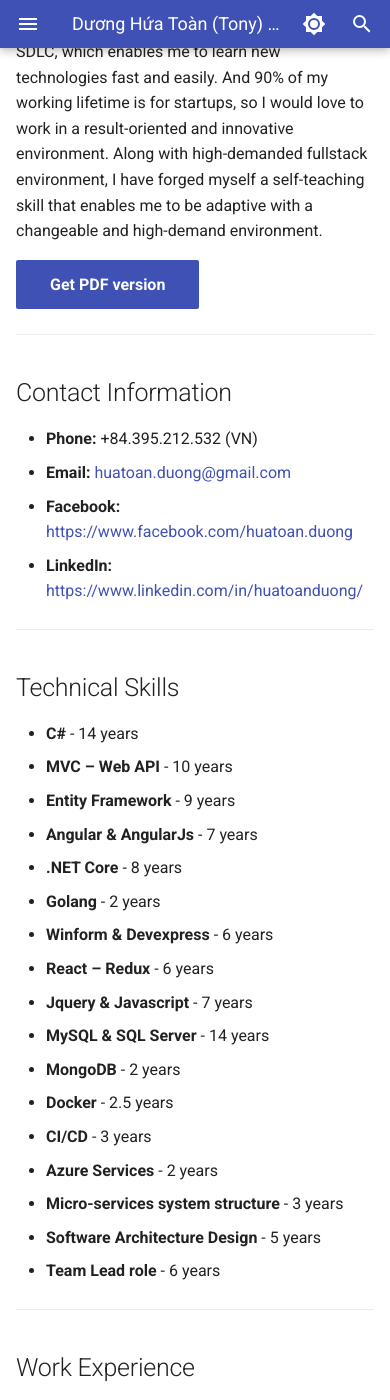
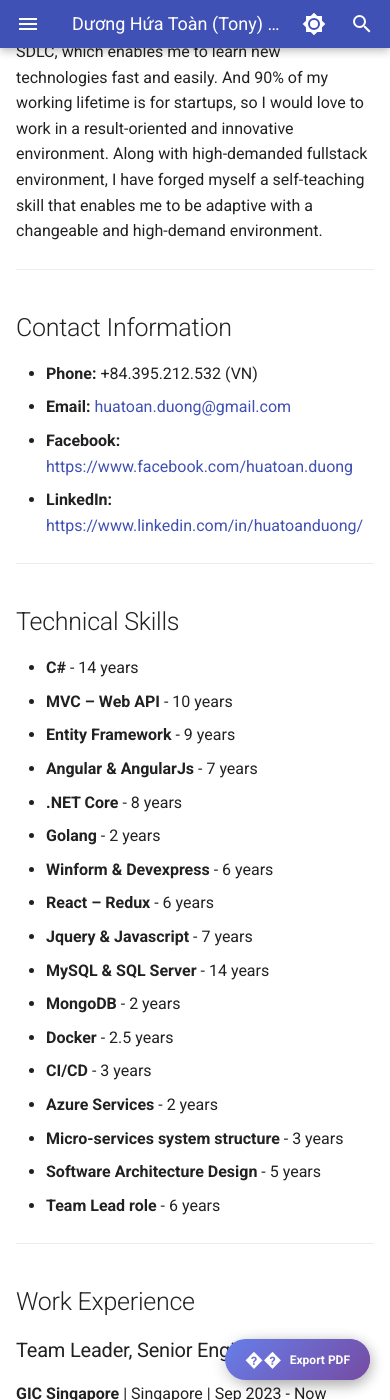
Before and after one commit to huatoanduong/huatoanduong.github.io, an MkDocs documentation site: the page built from docs/index.md, in a window 390 px wide and 1400 px high, scrolled down 294 px. Built offline with MkDocs 1.6.1 and Material for MkDocs 9.7.7, drawn with Linux system fonts in a browser that asks for light colours; comment, search, counter and statistics services are not loaded.

Commit message:
add print button

```diff
--- a/docs/index.md
+++ b/docs/index.md
@@ -9,7 +9,16 @@ lastUpdated: "2024-01-15"
 
 With 14 years working in IT industry, also in charge of some positions from analyzing to developing, team managing, deploying system, I have a deep understanding about software architecture & SDLC, which enables me to learn new technologies fast and easily. And 90% of my working lifetime is for startups, so I would love to work in a result-oriented and innovative environment. Along with high-demanded fullstack environment, I have forged myself a self-teaching skill that enables me to be adaptive with a changeable and high-demand environment.
 
-[Get PDF version](#){ .md-button .md-button--primary }
+<!-- [Get PDF version](#){ .md-button .md-button--primary } -->
+
+<!-- PDF Export Button -->
+<!-- <div style="text-align: right; margin-bottom: 2rem;"> -->
+<div>
+  <button class="pdf-export-btn" onclick="exportToPDF()">
+    <span class="icon">📄</span>
+    <span>Export PDF</span>
+  </button>
+</div>
 
 ---
 
--- /dev/null
+++ b/docs/js/pdf-button.js
@@ -0,0 +1,47 @@
+// PDF Export Button Functionality
+(function() {
+  'use strict';
+
+  // Wait for DOM to be ready
+  document.addEventListener('DOMContentLoaded', function() {
+    // Create PDF export button
+    const pdfButton = document.createElement('button');
+    pdfButton.className = 'pdf-export-btn';
+    pdfButton.innerHTML = `
+      <span class="icon">��</span>
+      <span>Export PDF</span>
+    `;
+
+    // Add button to page
+    document.body.appendChild(pdfButton);
+
+    // Add click event
+    pdfButton.addEventListener('click', function() {
+      exportToPDF();
+    });
+
+    // Function to export to PDF
+    function exportToPDF() {
+      // Show loading state
+      pdfButton.innerHTML = `
+        <span class="icon">⏳</span>
+        <span>Generating...</span>
+      `;
+      pdfButton.disabled = true;
+
+      // Use browser's print functionality for PDF export
+      setTimeout(() => {
+        window.print();
+
+        // Reset button after a delay
+        setTimeout(() => {
+          pdfButton.innerHTML = `
+            <span class="icon">��</span>
+            <span>Export PDF</span>
+          `;
+          pdfButton.disabled = false;
+        }, 2000);
+      }, 500);
+    }
+  });
+})();
--- /dev/null
+++ b/docs/style/pdf-button.css
@@ -0,0 +1,62 @@
+/* PDF Export Button Styling */
+.pdf-export-btn {
+  position: fixed;
+  top: 100px;
+  right: 20px;
+  z-index: 1000;
+  background: linear-gradient(135deg, #667eea 0%, #764ba2 100%);
+  color: white;
+  border: none;
+  border-radius: 50px;
+  padding: 12px 24px;
+  font-size: 14px;
+  font-weight: 600;
+  cursor: pointer;
+  box-shadow: 0 4px 15px rgba(0, 0, 0, 0.2);
+  transition: all 0.3s ease;
+  display: flex;
+  align-items: center;
+  gap: 8px;
+}
+
+.pdf-export-btn:hover {
+  transform: translateY(-2px);
+  box-shadow: 0 6px 20px rgba(0, 0, 0, 0.3);
+  background: linear-gradient(135deg, #764ba2 0%, #667eea 100%);
+}
+
+.pdf-export-btn:active {
+  transform: translateY(0);
+}
+
+.pdf-export-btn .icon {
+  font-size: 18px;
+}
+
+/* Dark theme adjustments */
+[data-md-color-scheme="slate"] .pdf-export-btn {
+  background: linear-gradient(135deg, #4a5568 0%, #2d3748 100%);
+  color: #e2e8f0;
+}
+
+[data-md-color-scheme="slate"] .pdf-export-btn:hover {
+  background: linear-gradient(135deg, #2d3748 0%, #4a5568 100%);
+}
+
+/* Responsive design */
+@media (max-width: 768px) {
+  .pdf-export-btn {
+    top: auto;
+    bottom: 20px;
+    right: 20px;
+    padding: 10px 20px;
+    font-size: 12px;
+  }
+}
+
+/* Print styles */
+@media print {
+  .pdf-export-btn {
+    display: none;
+  }
+}
--- a/mkdocs.yml
+++ b/mkdocs.yml
@@ -143,12 +143,12 @@ markdown_extensions:
       custom_checkbox: true
   - pymdownx.tilde
 
-# # Extra CSS and JavaScript
-# extra_css:
-#   - stylesheets/extra.css
+# Extra CSS and JavaScript
+extra_css:
+  - style/pdf-button.css
 
-# extra_javascript:
-#   - javascripts/extra.js
+extra_javascript:
+  - js/pdf-button.js
 
 # Social links
 social:
```
